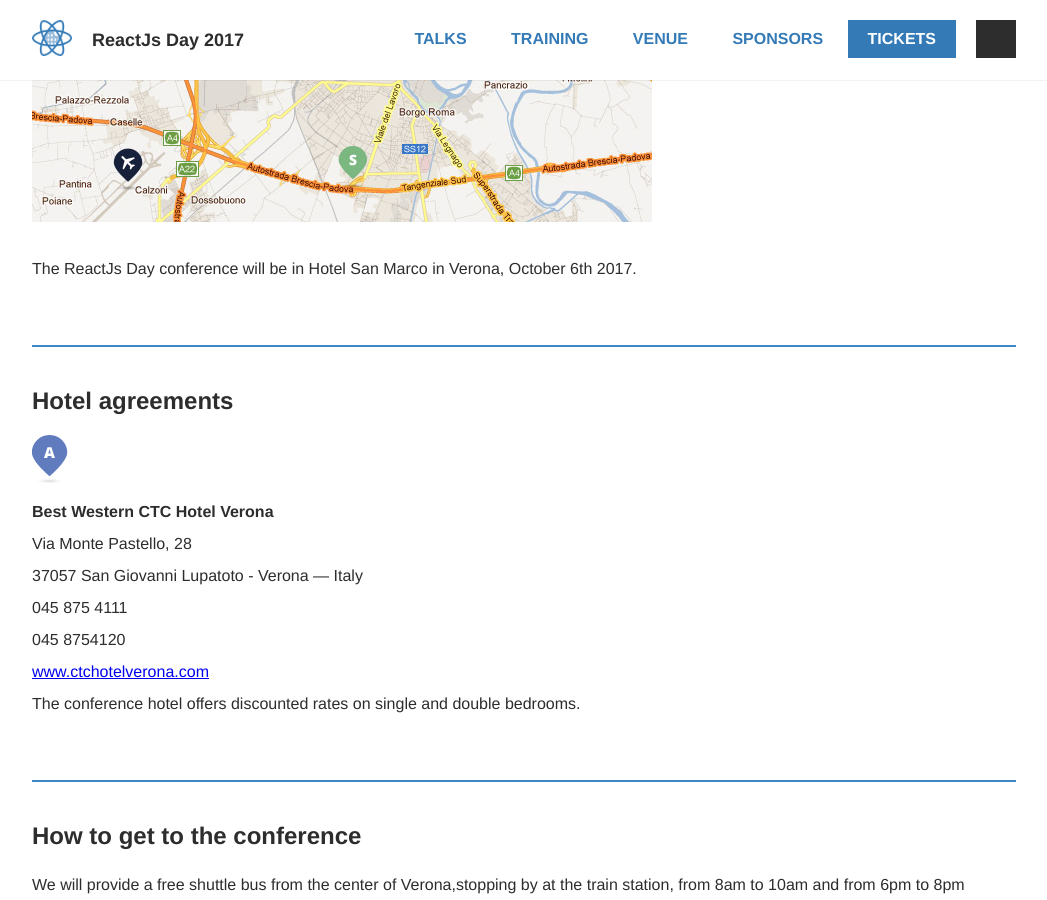
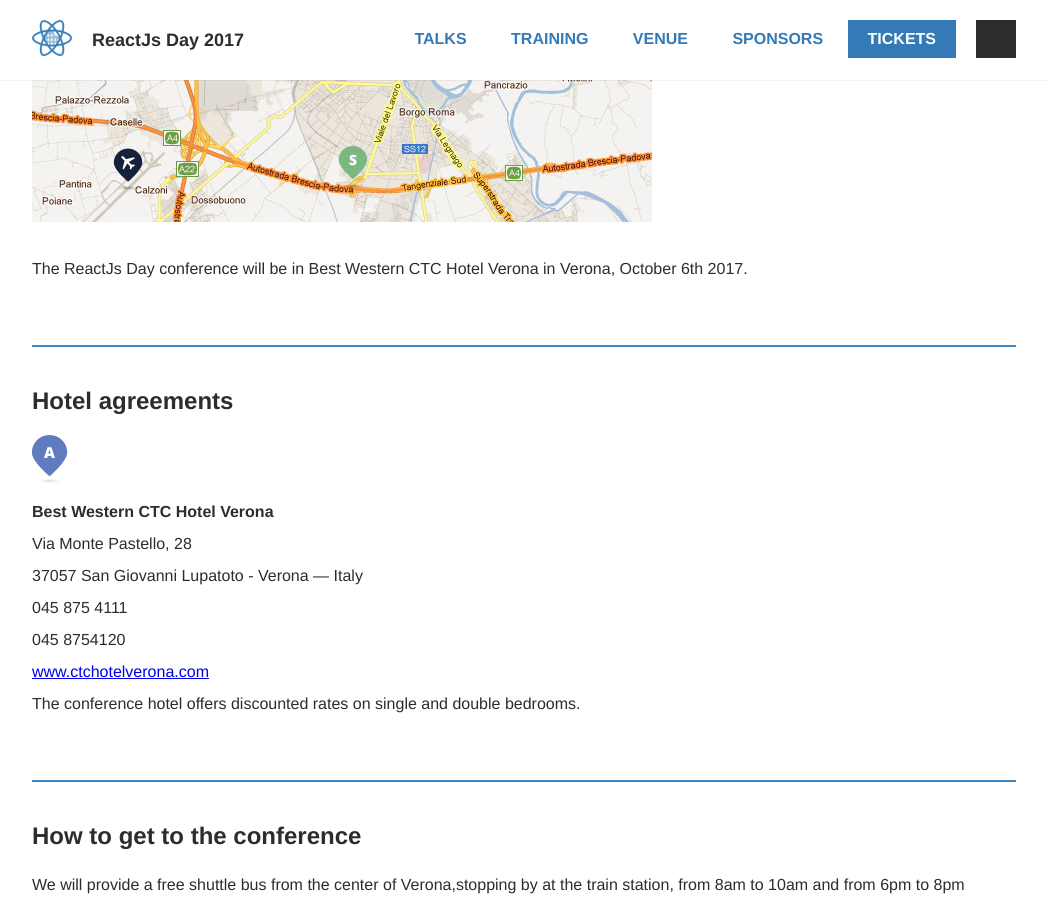
Before and after one commit to GrUSP/2017.reactjsday.it, a Jekyll site: the page built from venue.html, in a window 1280 px wide and 900 px high, scrolled down 539 px. Shown: the whole window, without its empty margins (116-1163 px from the left). Built offline with Jekyll 4.4.1, drawn with Linux system fonts in a browser that asks for light colours; some web fonts are replaced.

Commit message:
Update venue.yml

```diff
--- a/_data/venue.yml
+++ b/_data/venue.yml
@@ -1,3 +1,3 @@
-map: https://www.google.it/maps/place/Hotel+San+Marco/@45.4396234,10.9717102,18z/data=!4m5!3m4!1s0x4781e1e372fb9bc5:0xe22aa957cb43cd25!8m2!3d45.4399961!4d10.9719328
-name: Hotel San Marco
-where: Via Longhena 42, 37138, Verona, Italy
+map: https://www.google.it/maps/place/Best+Western+CTC+Hotel+Verona/@45.3988334,11.0137852,17z/data=!3m1!4b1!4m5!3m4!1s0x477f5e4e100da459:0x16f7c34c7638e38!8m2!3d45.3988334!4d11.0159739
+name: Best Western CTC Hotel Verona
+where: Via Monte Pastello, 28 - San Giovanni Lupatoto - Verona Italy
```
